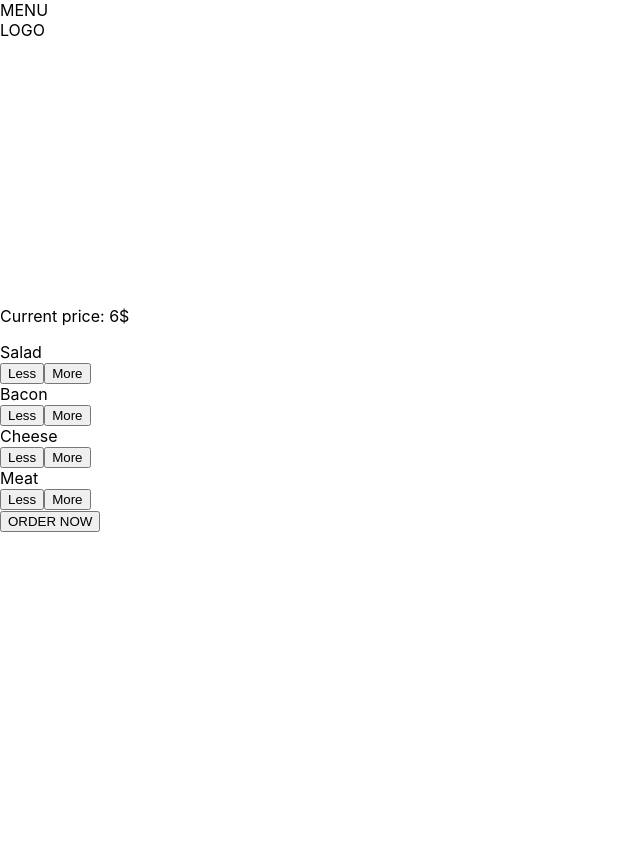
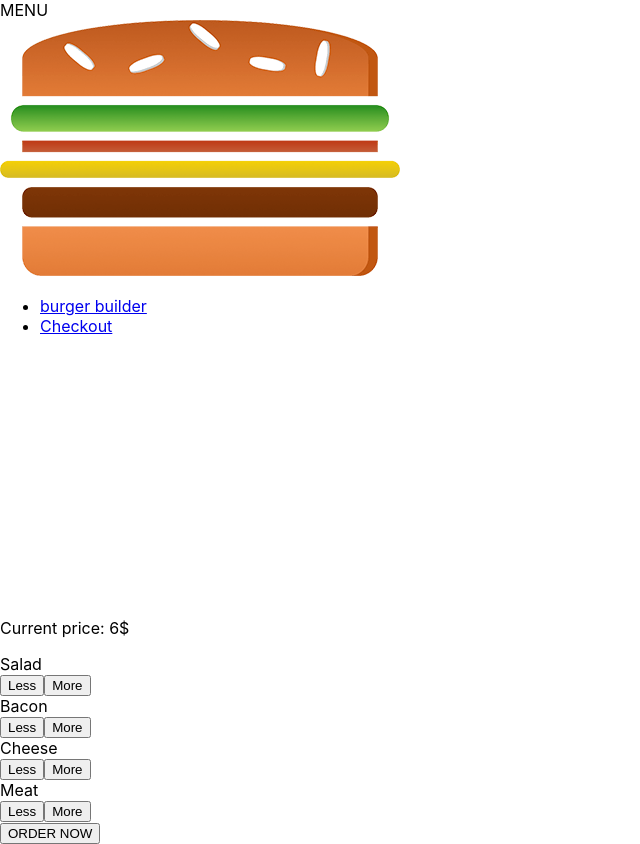
Before and after one commit to helping083/react-app-test, a React app in the folder my-app/: page / in a window 1280 px wide. Shown: the whole page, without its empty margins (0-640 px from the left). Before the commit the page ends 800 px from the top, so only its background shows below. Built offline with nearby package versions, Linux system fonts and the light colour scheme.

Commit message:
navigation

```diff
--- /dev/null
+++ b/my-app/src/components/Logo/Logo.css
@@ -0,0 +1,10 @@
+.Logo {
+    background-color: white;
+    padding: 8px;
+    height: 80%;
+    border-radius: 5%;
+}
+
+.Logo img {
+    height: 100%;
+}
--- /dev/null
+++ b/my-app/src/components/Logo/Logo.js
@@ -0,0 +1,10 @@
+import React from 'react';
+import burgerLogo from '../../assets/img/burger-logo.png';
+import classes from './Logo.css'
+const logo = (props) => (
+  <div className={classes.Logo}>
+      <img src={burgerLogo} alt="logo"/>
+  </div>
+);
+
+export default logo
--- /dev/null
+++ b/my-app/src/components/Navigation/NavigationItems/NavigationItem/NavigationIte.css
@@ -0,0 +1,23 @@
+.NavigationItem {
+    margin: 0;
+    display: flex;
+    height: 100%;
+    width: auto;
+    align-items: center;
+}
+.NavigationItem a {
+    color: white;
+    text-decoration: none;
+    height: 100%;
+    padding: 16px 10px;
+    border-bottom: 4px solid transparent;
+    display: block;
+}
+
+.NavigationItem a:hover,
+.NavigationItem a:active
+.NavigationItem a.active {
+    background-color: #8f5c2c;
+    border-bottom: 4px solid #40A4C8;
+    color: white;
+}
--- /dev/null
+++ b/my-app/src/components/Navigation/NavigationItems/NavigationItem/NavigationItem.js
@@ -0,0 +1,12 @@
+import React from 'react';
+import classes from './NavigationIte.css';
+
+const navigationItem = (props) => (
+    <li className={classes.NavigationItem}>
+        <a
+            href={props.link}
+            className={props.active ? classes.active: null}>{props.children}</a>
+    </li>
+);
+
+export default navigationItem
--- /dev/null
+++ b/my-app/src/components/Navigation/NavigationItems/NavigationItems.css
@@ -0,0 +1,8 @@
+.NavigationItems {
+    margin: 0;
+    padding: 0;
+    list-style: none;
+    display: flex;
+    align-items: center;
+    height: 100%;
+}
--- /dev/null
+++ b/my-app/src/components/Navigation/NavigationItems/NavigationItems.js
@@ -0,0 +1,16 @@
+import React from 'react';
+import classes from './NavigationItems.css';
+import NavigationItem from './NavigationItem/NavigationItem';
+
+const navigationItems = (props) => (
+    <ul className={classes.NavigationItems}>
+        <NavigationItem link="/" active>
+            burger builder
+        </NavigationItem>
+        <NavigationItem link="/">
+            Checkout
+        </NavigationItem>
+    </ul>
+);
+
+export default navigationItems;
--- a/my-app/src/components/Navigation/TollBar/Toolbar.js
+++ b/my-app/src/components/Navigation/TollBar/Toolbar.js
@@ -1,12 +1,14 @@
 import React from 'react';
 import classes from './Toolbar.css';
+import Logo from '../../Logo/Logo';
+import NavigationItems from '../NavigationItems/NavigationItems';
 
 const toolBar = (props) => (
     <header className={classes.Toolbar}>
         <div>MENU</div>
-        <div>LOGO</div>
+        <Logo/>
         <nav>
-
+          <NavigationItems/>
         </nav>
     </header>
 );
```
